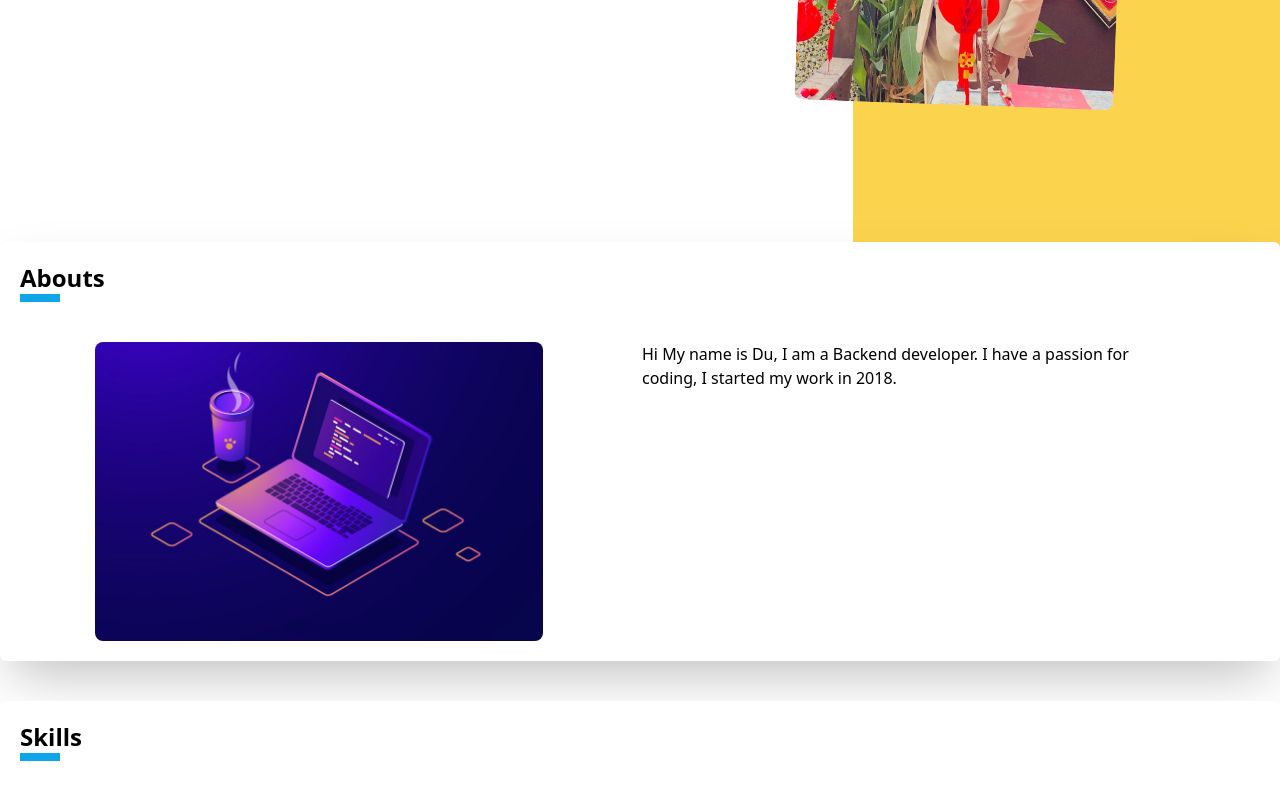
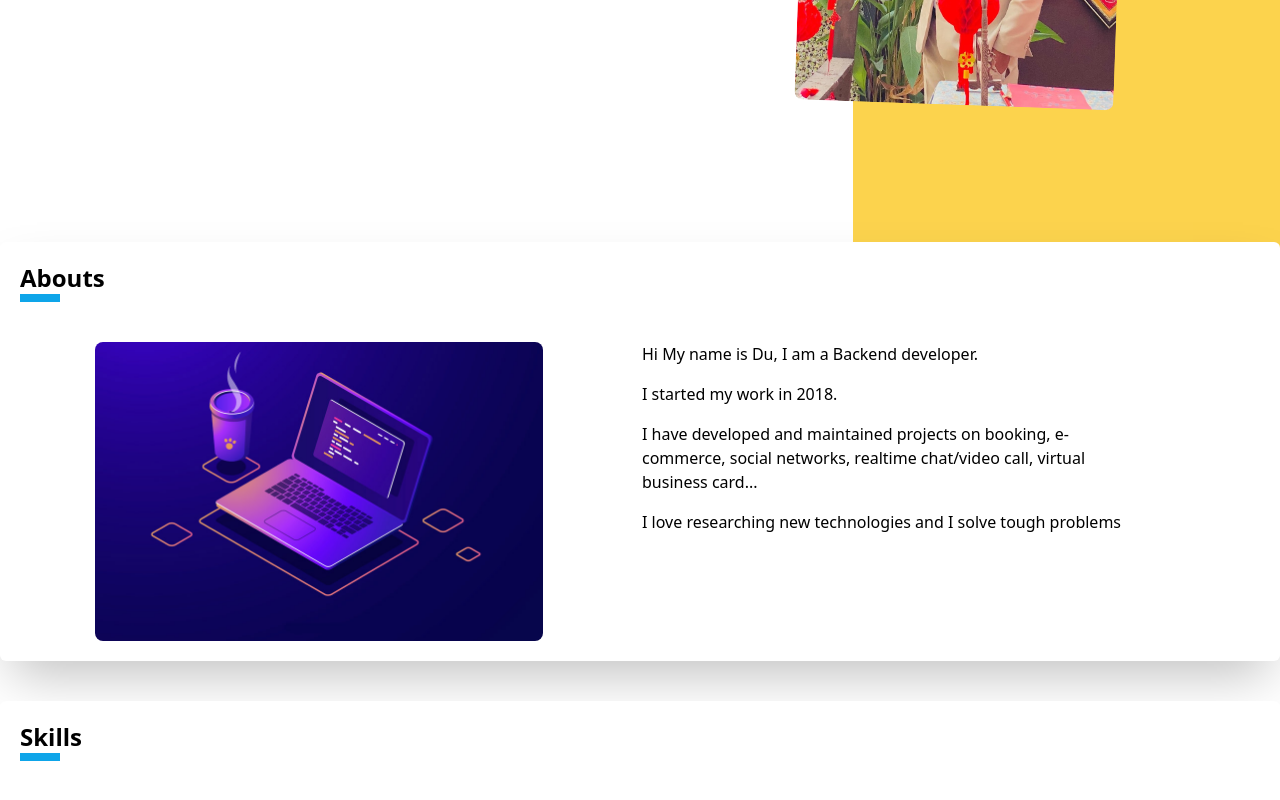
Before and after one commit to quocduvp/my-portfolio, a Next.js app: page / in a window 1280 px wide. Shown: the part 518-1318 px from the top of the page. Built offline with nearby package versions, Linux system fonts and the light colour scheme.

Commit message:
Updated abouts

```diff
--- a/components/main/Abouts.tsx
+++ b/components/main/Abouts.tsx
@@ -1,5 +1,3 @@
-import { useRef } from "react"
-
 const Abouts = () => {
   return (
     <div id="Abouts" className="container z-10 mx-auto">
@@ -10,13 +8,23 @@ const Abouts = () => {
         </div>
         <div className="grid grid-cols-1 gap-4 md:grid-cols-2 md:gap-1">
           <div className="w-full md:flex md:justify-center">
-            <div className="w-full md:max-w-md mr-5">
+            <div className="mr-5 w-full md:max-w-md">
               <img className="rounded-lg" src={'/assets/about-1.jpg'} />
             </div>
           </div>
           <div className="mb-10 w-full" style={{ maxWidth: 500 }}>
-            Hi My name is Du, I am a Backend developer. I have a passion for
-            coding, I started my work in 2018.
+            <ul className="space-y-4">
+              <li>Hi My name is Du, I am a Backend developer.</li>
+              <li>I started my work in 2018.</li>
+              <li>
+                I have developed and maintained projects on booking, e-commerce,
+                social networks, realtime chat/video call, virtual business
+                card...
+              </li>
+              <li>
+                I love researching new technologies and I solve tough problems
+              </li>
+            </ul>
           </div>
         </div>
       </div>
```
